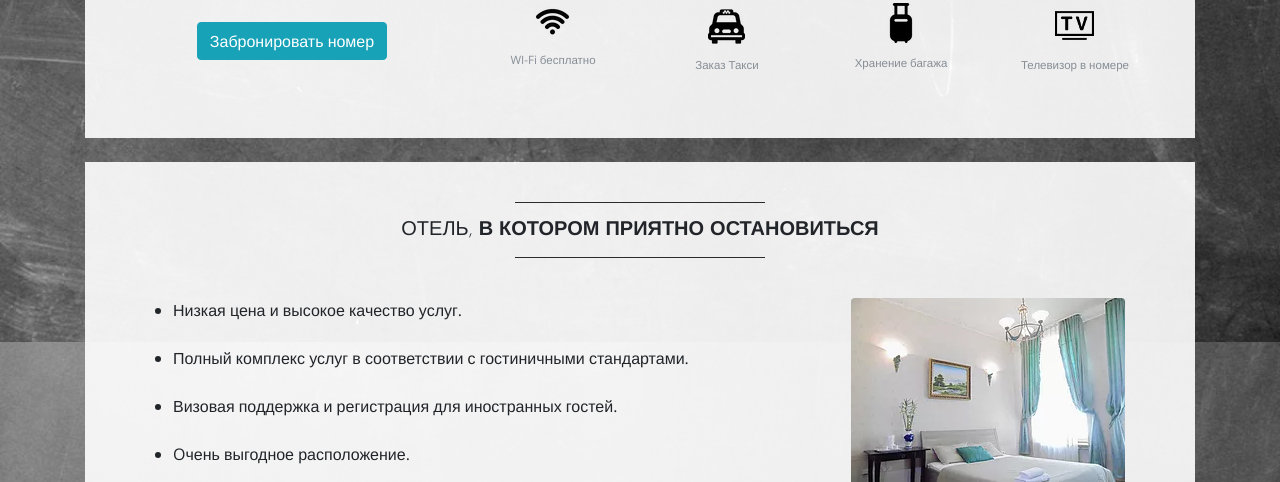
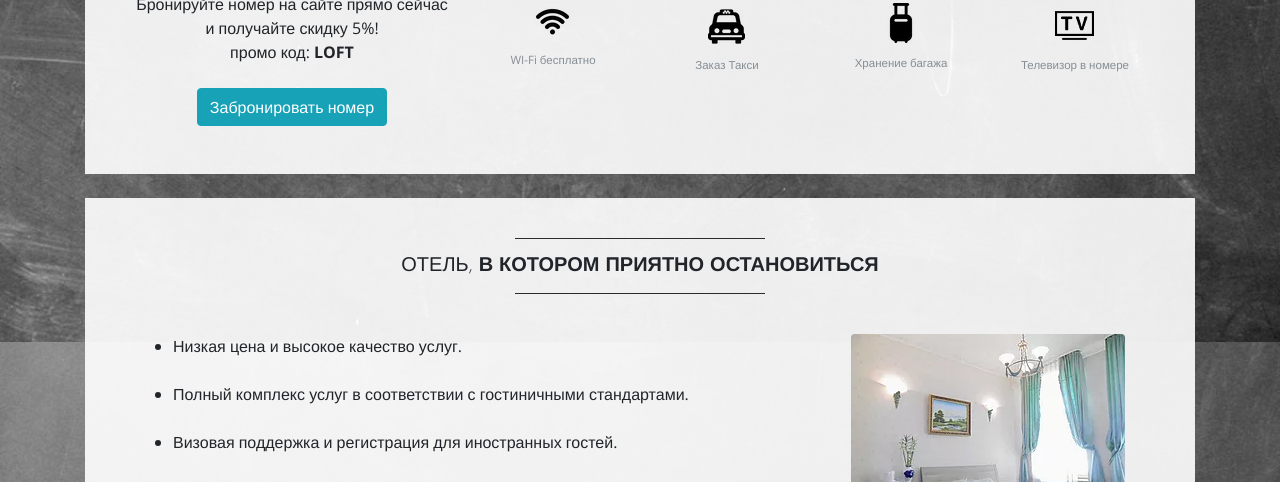
Before and after one commit to tverskayaloft/tverskayaloft.github.io, a website: page index.html in a window 1280 px wide. Shown: the part 618-1100 px from the top of the page. Drawn offline with nearby package versions, Linux system fonts and the light colour scheme.

Commit message:
Added promo code

```diff
--- a/index.html
+++ b/index.html
@@ -104,6 +104,10 @@
                 <i class="fa fa-phone" aria-hidden="true"></i> <strong>+7 (495) 694 67 74</strong></br>
                 <i class="fa fa-phone" aria-hidden="true"></i> <strong>+7 (903) 725 14 75</strong></br>
                 </br>
+                Бронируйте номер на сайте прямо сейчас и получайте скидку 5%!
+                </br>
+                промо код: <strong>LOFT</strong>
+                </br></br>
                 <a href="booking.html" class="btn btn-info" role="button">Забронировать номер</a>
             </div>
             <div class="col-md-8 mb-8 mb-md-0">
```
